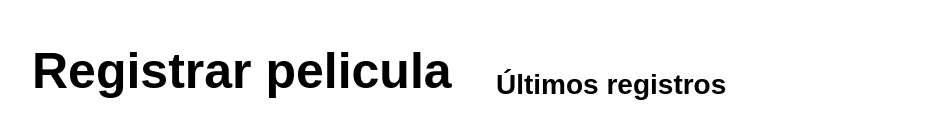
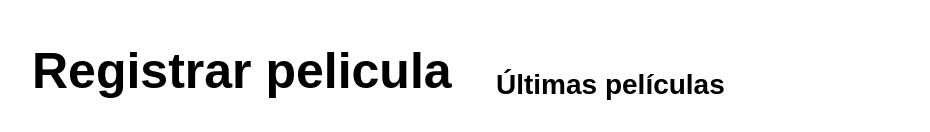
Before and after one commit to crisgon123/vue-3-modulo-2, a Vue app in the folder formulario/: page / in a window 1280 px wide. Shown: the top 132 px of the page, without its empty margins (148-1078 px from the left). Built offline with nearby package versions, Linux system fonts and the light colour scheme.

Commit message:
Corrección nombre de clase y título en ListaPeliculas.vue

```diff
--- a/formulario/src/components/ListaPeliculas.vue
+++ b/formulario/src/components/ListaPeliculas.vue
@@ -1,6 +1,6 @@
 <template>
-  <div class="ultimas-peliculas">
-    <h3 class="titulo">Últimos registros</h3>
+  <div class="lista-peliculas">
+    <h3 class="titulo">Últimas películas</h3>
     <div class="pelicula">
       <h4>Memento (2000)</h4>
       <p class="categoria categoria-thriller">THRILLER</p>
@@ -21,7 +21,7 @@ export default {};
 </script>
 
 <style scoped>
-.ultimas-peliculas {
+.lista-peliculas {
   margin: 4rem 2rem;
 }
 .titulo {
```
